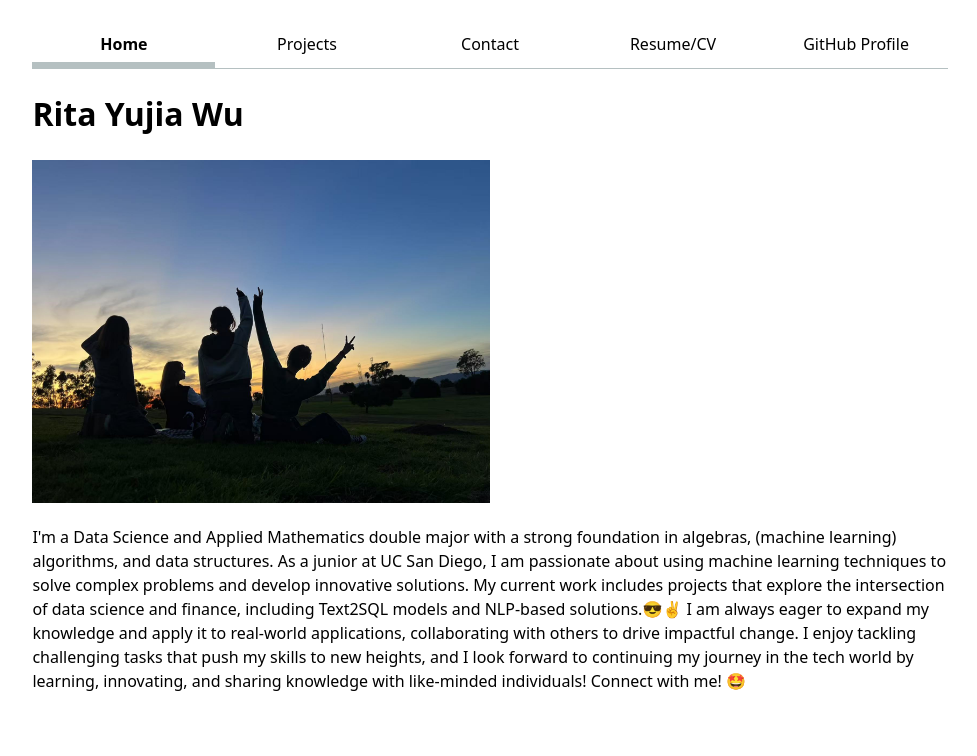
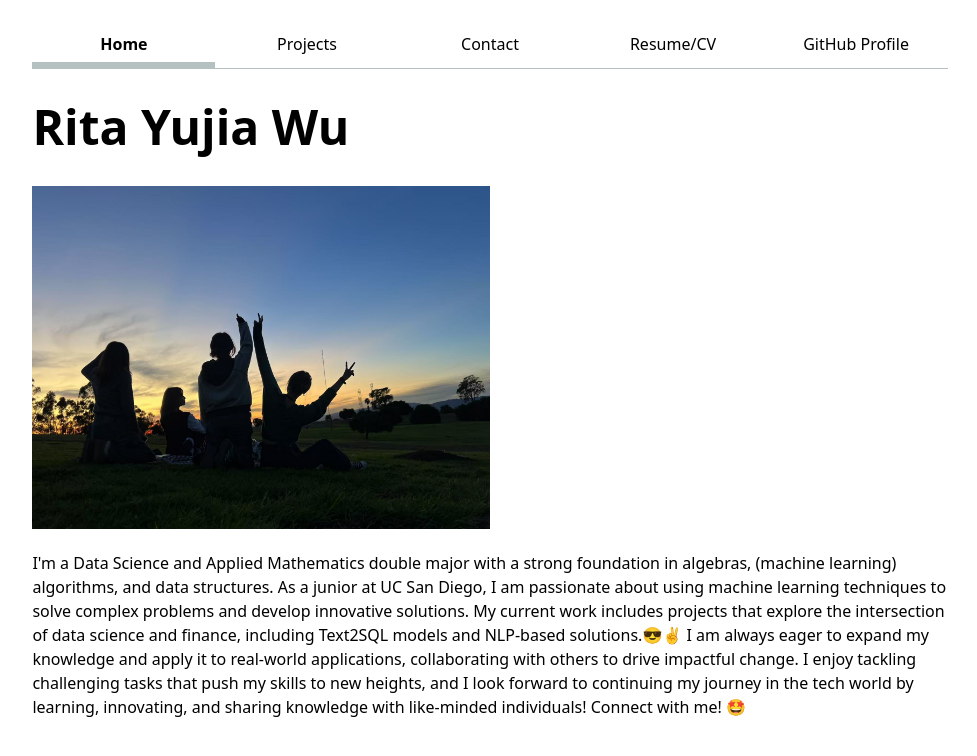
Before and after one commit to RitaYujiaWu/portfolio, a plain HTML site: page index.html in a window 1280 px wide. Shown: the whole page, without its empty margins (150-1127 px from the left). Drawn offline with Linux system fonts and the light colour scheme.

Commit message:
step 4 done

```diff
--- a/style.css
+++ b/style.css
@@ -61,3 +61,10 @@ article {
 h2 {
   margin: 0;
 }
+h1 {
+  font-size: 300%;
+}
+h1, h2, h3, h4, h5, h6 {
+  line-height: 1.1;
+  text-wrap: balance;
+}
```
